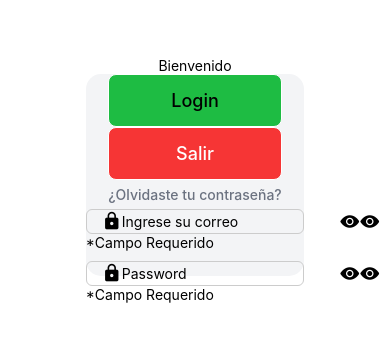
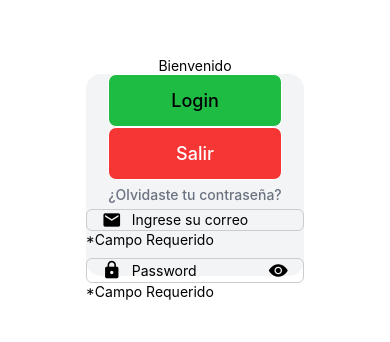
Before and after one commit to EmECM/ProyectoProgMovil, a React Native app in the folder ejemploclase/: screen /Login in a window 390 px wide. Shown: the part 230-572 px from the top of the page. Built offline with nearby package versions, Linux system fonts and the light colour scheme.

Commit message:
creacion de componente reutilizable CustomInput implementando: -iconos con expo vector-icons -variables en estado con useState -validaciones logicas para comportamiento condicionado

```diff
--- a/ejemploclase/App.tsx
+++ b/ejemploclase/App.tsx
@@ -2,8 +2,14 @@ import { StatusBar } from 'expo-status-bar';
 import { StyleSheet, Text, View} from 'react-native';
 import CustomButton from './src/components/CustomButton';
 import CustomInput from './src/components/CustomInput';
+import { useState } from 'react';
 
 export default function App() {
+  const [email, setEmail] = useState("");
+  const [password, setPassword] = useState("");
+
+
+
   const handleOnLogin = () => {
     console.log("prueba login desde app");
     alert("Alerta login desde app");
@@ -39,14 +45,14 @@ export default function App() {
             />
           <CustomInput
               placeholder={'Ingrese su correo'}
-              onChange={()=>{}}
-              value={''}
+              onChange={setEmail}
+              value={email}
               typeInput={'email'}
          />
          <CustomInput
               placeholder={'Password'}
-              onChange={()=>{}}
-              value={''}
+              onChange={setPassword}
+              value={password}
               typeInput={'password'}
          />
           </View>
--- a/ejemploclase/src/components/CustomInput.tsx
+++ b/ejemploclase/src/components/CustomInput.tsx
@@ -4,16 +4,20 @@ import { useState } from "react";
 
 type Props ={
     placeholder: string,
-    onChange: () => void,
+    onChange: (text: string) => void,
     value: string,
-    typeInput: 'password' | 'email' | 'numeric' | 'text',
+    typeInput: 'password' | 'email' | 'numeric' | 'text';
 }
 export default function CustomInput ({placeholder, onChange, value, typeInput}:Props){
 //uso de variables en el estado local
         //sintaxis:
         //[nombreDeVariable,Funcion] = useState(<valorInicial>)
-    const [isSecureText, setIsSecureText] = useState(true);
+    const [isSecureText, setIsSecureText] = useState(typeInput === 'password');
+    const isPasswordField = typeInput === 'password';
 
+    const icon : typeof MaterialIcons["name"] | undefined =
+        typeInput === "email" ? "email":
+            typeInput === "password" ? "lock" : undefined
 
     return(
         //Wrapper
@@ -21,29 +25,22 @@ export default function CustomInput ({placeholder, onChange, value, typeInput}:P
             <View style={styles.inputContainer}>
                 {/*inputContainer*/}
                 <MaterialIcons
-                    name={"lock"}
+                    name={icon}
                     size={20}
                     color={"#000000"}
                 />
                 <TextInput
-                    placeholder={"email"}
-                    value={""}
-                    onChangeText={()=>{}}
+                    style={styles.input}
                     placeholder={placeholder}
                     value={value}
                     onChangeText={onChange}
                     secureTextEntry={isSecureText}
                 />
-                <Ionicons name={"eye"} size={20}/>
-                <TouchableOpacity
-                onPress={
-                    ()=>{
-
-                    }
-
-                }>
-                    <Ionicons name={"eye"} size={20}/>
-                </TouchableOpacity>
+                {isPasswordField &&
+                    <TouchableOpacity onPress={()=>{setIsSecureText(!isSecureText)}}>
+                        <Ionicons name={isSecureText ? "eye" : "eye-off"} size={20}/>
+                    </TouchableOpacity>
+                }
 
             </View>
             <Text>*Campo Requerido</Text>
@@ -60,12 +57,15 @@ const styles = StyleSheet.create({
     inputContainer:{
         flexDirection:'row',
         alignItems:'center',
-        justifyContent:'space-between',
 
         borderWidth: 1,
         borderColor: "#ccc",
         borderRadius: 6,
         paddingHorizontal: 15,
+    },
+    input:{
+        paddingHorizontal:10,
+        width:'80%',
     }
 
 
```
